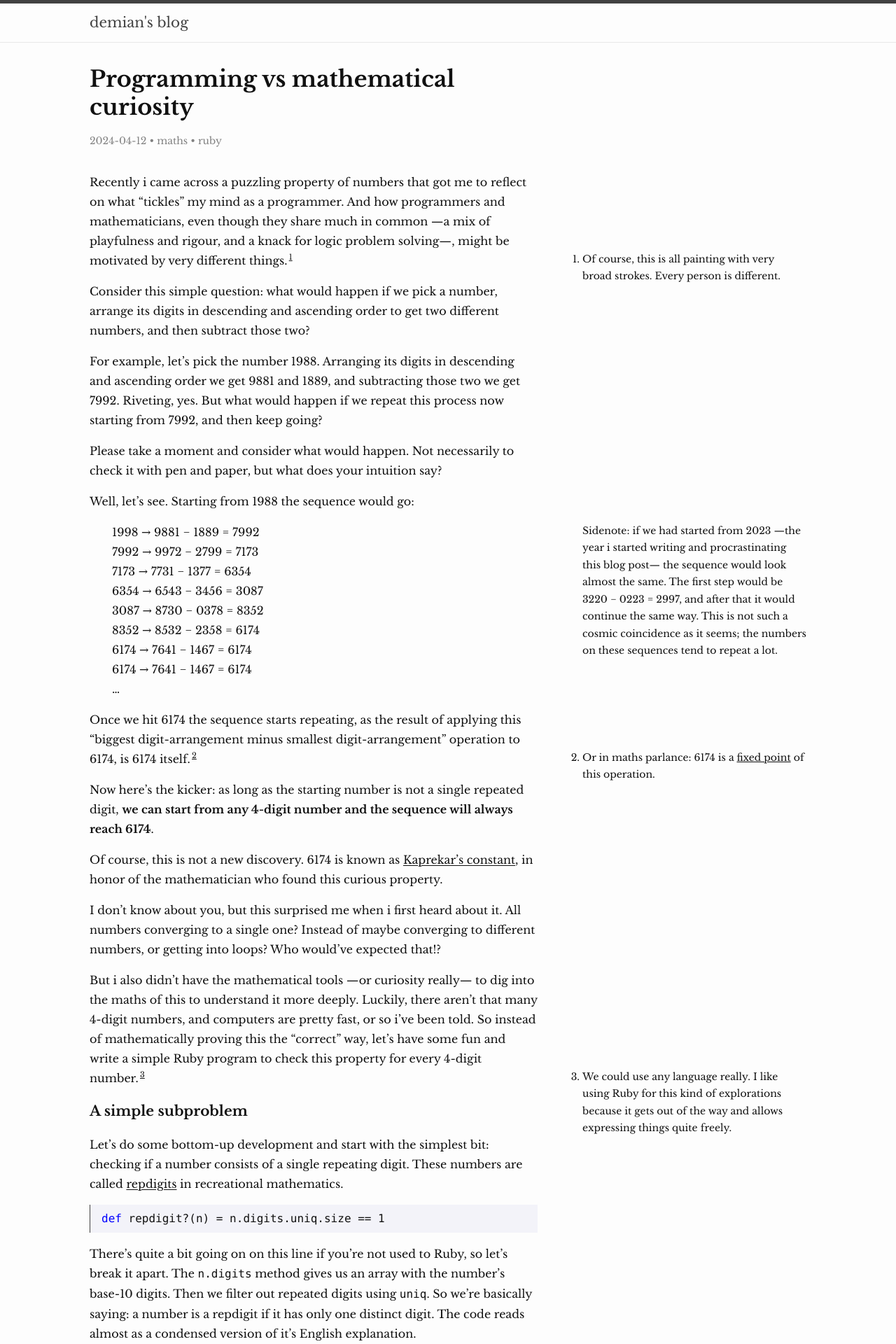
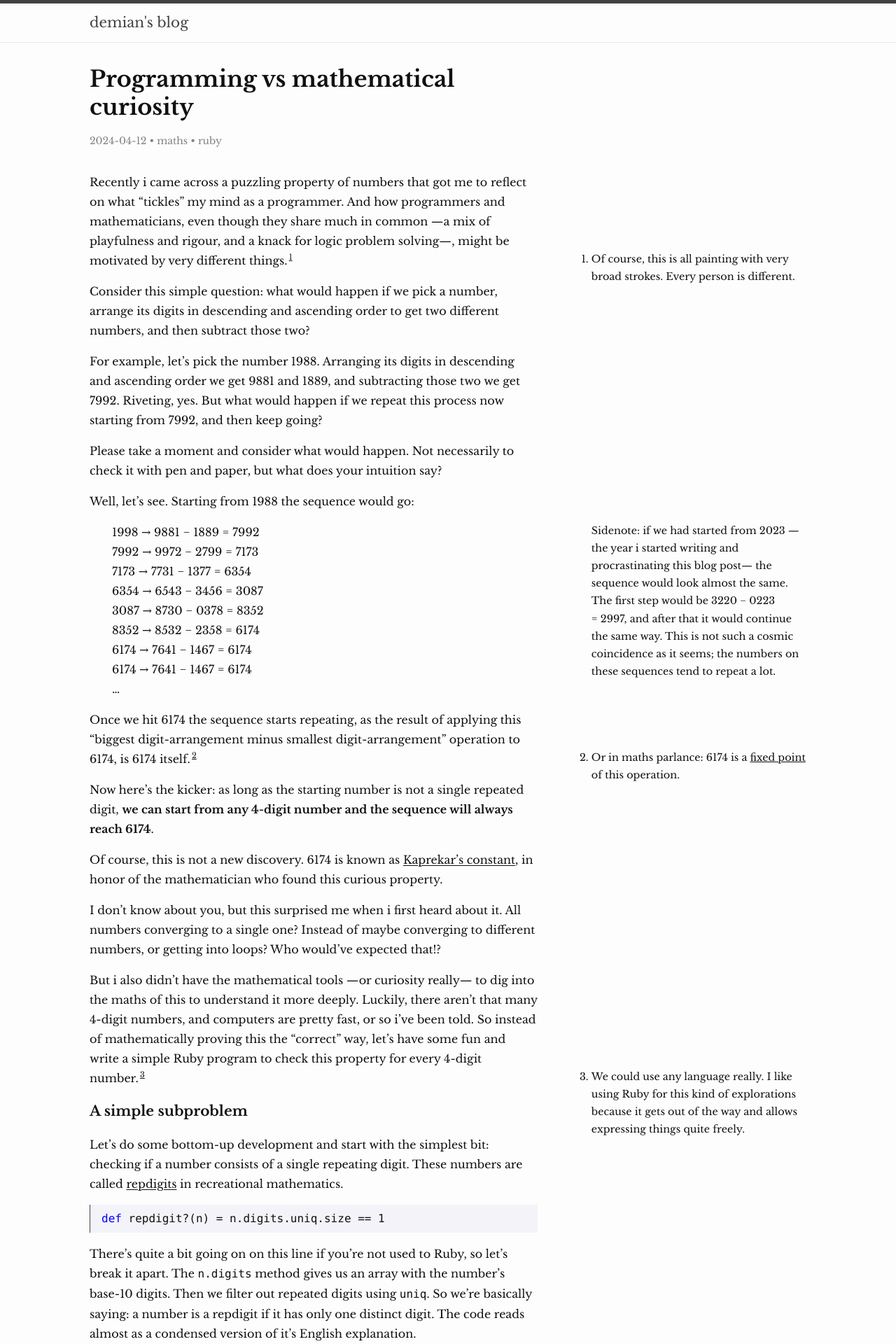
Before and after one commit to epidemian/epidemian.github.io, a Jekyll site: the page built from _posts/2024-04-12-programmer-vs-mathematician.md, in a window 1280 px wide. Shown: the top 1920 px of the page at 70% size. Built offline with Jekyll 4.4.1, drawn with Linux system fonts in a browser that asks for light colours.

Commit message:
Tweak sidenotes styles
Make font a tad bigger and separate them a bit more from the main text
so that it reads better if the viewport is a bit narrow.

```diff
--- a/_posts/2024-04-12-programmer-vs-mathematician.md
+++ b/_posts/2024-04-12-programmer-vs-mathematician.md
@@ -14,7 +14,7 @@ Please take a moment and consider what would happen. Not necessarily to check it
 
 Well, let's see. Starting from 1988 the sequence would go:
 
-<div class="sidenote">Sidenote: if we had started from 2023 —the year i started writing and procrastinating this blog post— the sequence would look almost the same. The first step would be 3220&nbsp;−&nbsp;0223&nbsp;=&nbsp;2997, and after that it would continue the same way. This is not such a cosmic coincidence as it seems; the numbers on these sequences tend to repeat a lot.</div>
+<div class="sidenote">Sidenote: if we had started from 2023 —the year i started writing and procrastinating this blog post— the sequence would look almost the same. The first step would be 3220&nbsp;−&nbsp;0223 =&nbsp;2997, and after that it would continue the same way. This is not such a cosmic coincidence as it seems; the numbers on these sequences tend to repeat a lot.</div>
 
 {:style="list-style-type: none"}
 - 1998 → 9881 − 1889 = 7992
--- a/assets/styles.css
+++ b/assets/styles.css
@@ -360,10 +360,10 @@ td {
 .sidenote {
 	float: right;
   clear: right;
-  width: 50%;
+  width: 48%;
   margin-right: -60%;
   margin-bottom: 1em;
-	font-size: 0.875rem;
+	font-size: 0.9rem;
   position: relative;
 }
 
```
